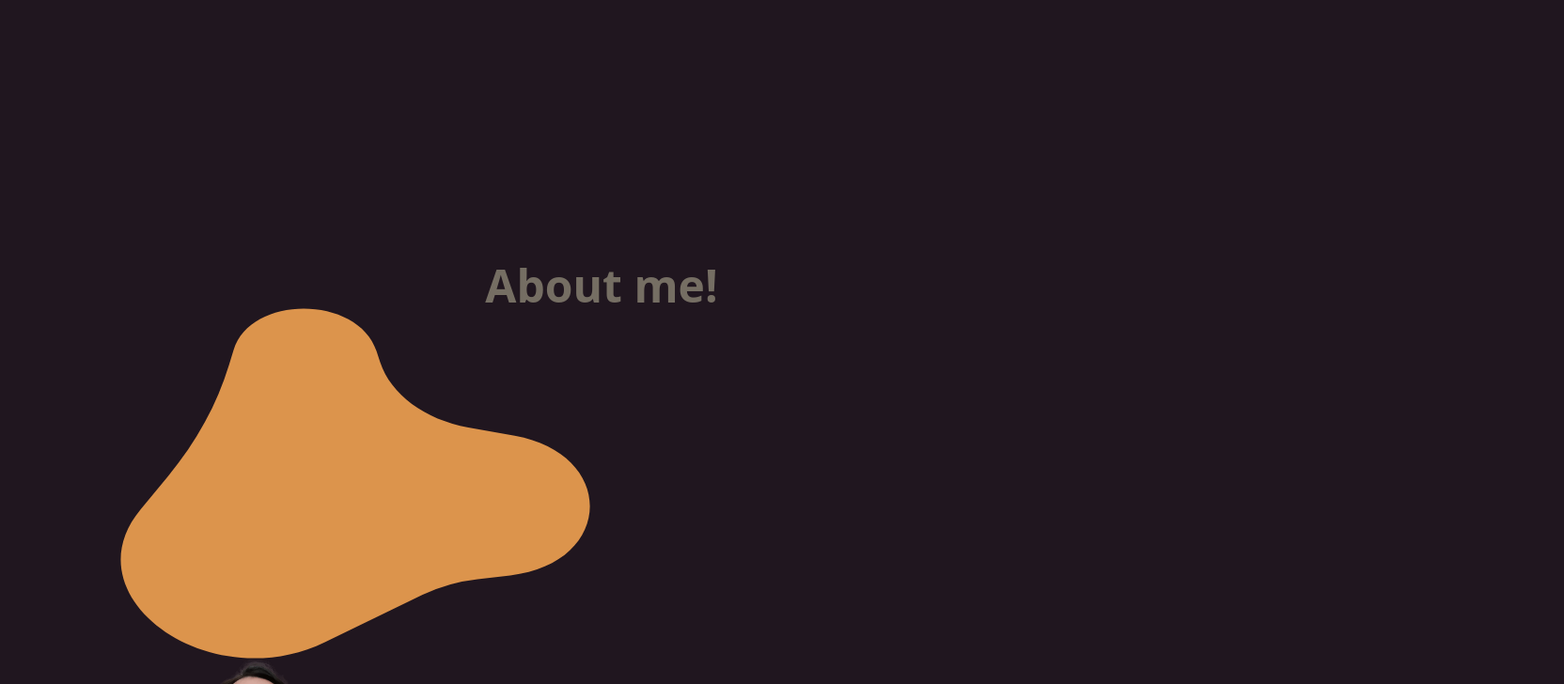
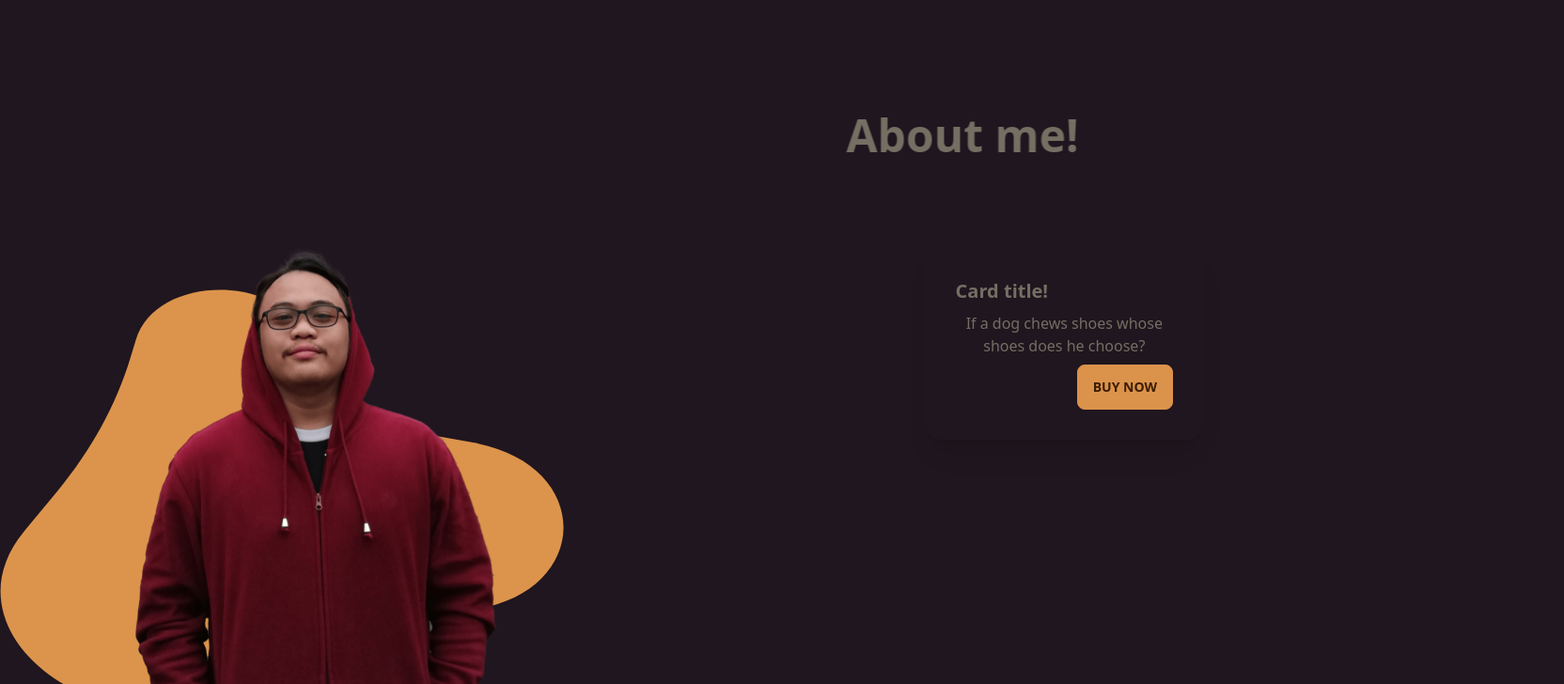
Before and after one commit to afiqakm/next-tailwindcss, a Next.js app: page / in a window 1280 px wide. Shown: the part 820-1548 px from the top of the page at 94% size, 1664 px wide, since content can reach past the window. Built offline with nearby package versions, Linux system fonts and the light colour scheme.

Commit message:
adding about me

```diff
--- a/package.json
+++ b/package.json
@@ -11,6 +11,7 @@
     "next": "latest",
     "react": "18.2.0",
     "react-dom": "18.2.0",
+    "react-reveal": "^1.2.2",
     "react-scroll-parallax": "^3.3.2"
   },
   "devDependencies": {
--- a/pages/_document.tsx
+++ b/pages/_document.tsx
@@ -2,7 +2,7 @@ import { Html, Head, Main, NextScript } from 'next/document';
 
 export default function Document() {
   return (
-    <Html lang='en' data-theme="coffee">
+    <Html lang='en' data-theme="coffee" className="scroll-smooth">
       <Head />
       <body>
         <Main />
--- a/pages/index.tsx
+++ b/pages/index.tsx
@@ -14,7 +14,8 @@ const Home: NextPage = () => {
         </Head>
 
         <main className="flex w-full flex-1 flex-col items-center text-center gap-10 max-h-full">
-          <div className='fixed top-2 flex justify-between max-w-full w-full px-10 py-5'>
+
+          <div className='fixed top-2 flex justify-between max-w-full w-full px-10 py-5 bg-base-100'>
             <p className='text-2xl font-bold font-sans'>Portfolio</p>
             <p className='text-2xl font-bold font-sans'>22-23</p>
           </div>
@@ -26,7 +27,7 @@ const Home: NextPage = () => {
             startScroll={150}
             endScroll={400}
             translateY={[0, -30, 'easeInQuad']}
-            scale={[1, 0.3, 'easeInQuad']} shouldAlwaysCompleteAnimation={true} className="sticky top-0 bg-base-100 z-50">
+            scale={[1, 0.2, 'easeInQuad']} shouldAlwaysCompleteAnimation={true} className="sticky top-0 bg-base-100 z-50">
             <Image src="/afiq.svg" alt="Afiq Logo" width={400} height={500} />
           </Parallax>
           <Parallax
@@ -37,17 +38,39 @@ const Home: NextPage = () => {
             <p className='text-5xl font-bold font-sans italic pb-28'>Aspiring web developer</p>
           </Parallax>
 
-          <div className='h-screen max-h-screen w-full max-w-5xl'>
+          <div className='w-full max-w-7xl'>
             <Parallax
               opacity={[0, 1]}
               startScroll={300}
               endScroll={500}
+              translateX={[0,30]}
               shouldAlwaysCompleteAnimation={true} >
-              <p className='text-5xl font-bold font-sans justify-end pt-40'>About me!</p>
+              <p className='text-5xl font-bold font-sans items-end'>About me!</p>
             </Parallax>
-            <Image src="/img-bg.svg" alt="img-bg" width="500" height="500" className='relative z-10'/>
-            <Image src="/afiq-min.png" alt="is this really Afiq?" width="1000"
-              height="1000" style={{ width: '30%', height: 'auto' }} className='z-20'/>
+            <div className='relative w-full max-w-full flex flex-row py-24'>
+              <div className='w-full h-full'>
+                <Parallax
+                  opacity={[0, 1]}
+                  translateX={[-20, 0, 'easeInOutQuad']}
+                  shouldAlwaysCompleteAnimation={true}
+                  className='absolute z-10 mt-11'
+                >
+                  <Image src="/img-bg.svg" alt="img-bg" width="600" height="500" />
+                </Parallax>
+                <Image src="/afiq-min.png" alt="is this really Afiq?" width="500"
+                  height="1000" style={{ width: '30%', height: 'auto' }} className='absolute z-20 ml-36' />
+              </div>
+              <div className="card w-96 bg-base-100 shadow-xl">
+                <div className="card-body">
+                  <h2 className="card-title">Card title!</h2>
+                  <p>If a dog chews shoes whose shoes does he choose?</p>
+                  <div className="card-actions justify-end">
+                    <button className="btn btn-primary">Buy Now</button>
+                  </div>
+                </div>
+              </div>
+            </div>
+
           </div>
         </main>
       </div>
```
Also changed, not shown: 1 other file (tests, documents, lock files or other folders).
